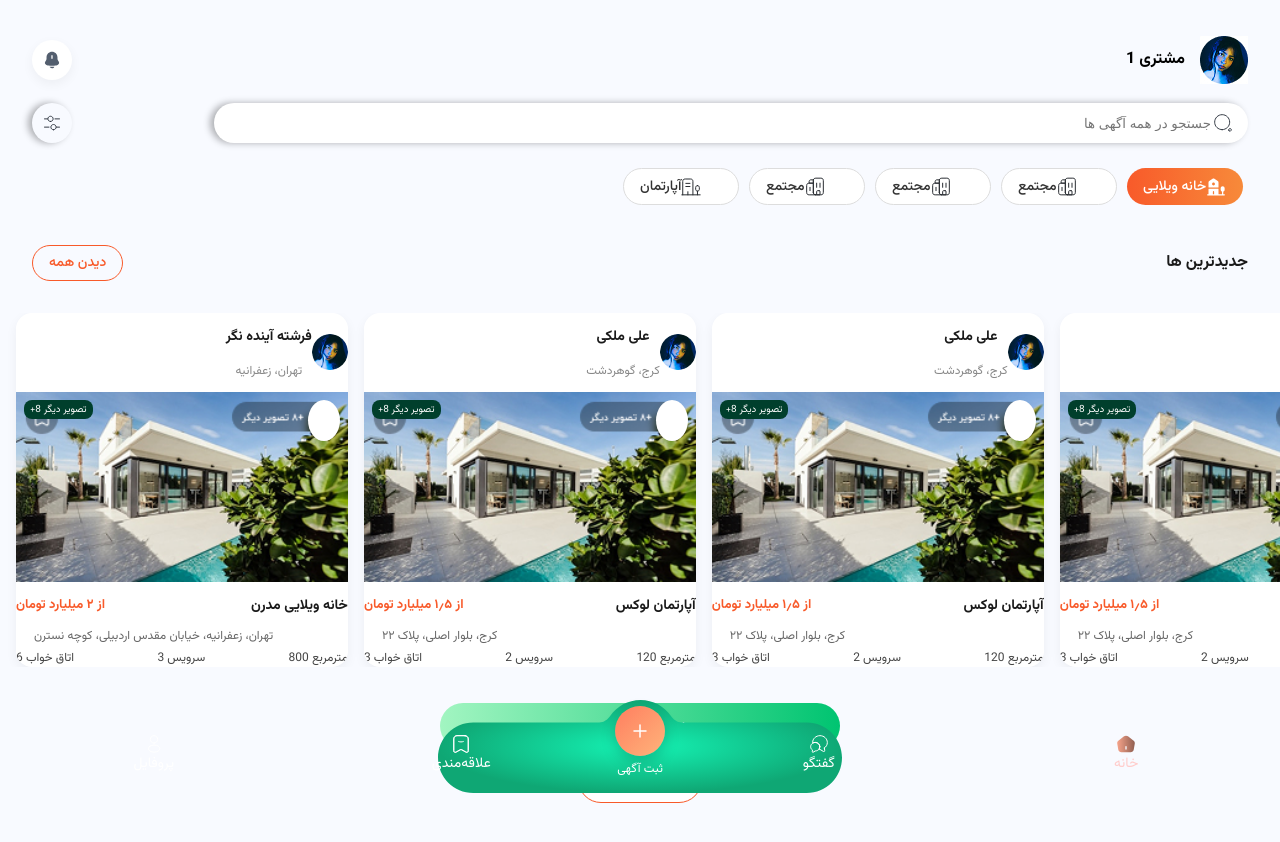
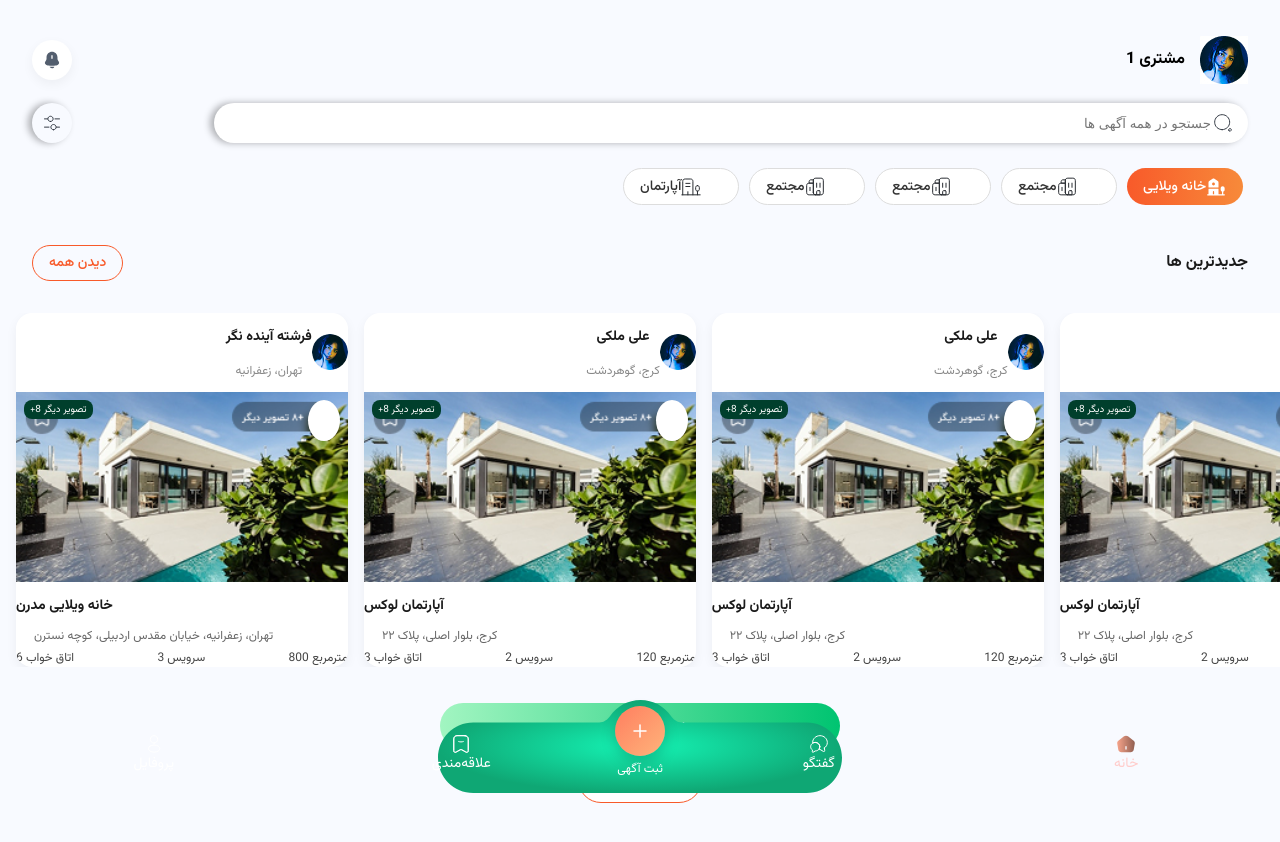
Before and after one commit to ebrahimhaddadi/plumb-app, a React (Vite) app: page / in a window 1280 px wide. Shown: the top 842 px of the page. Built offline with nearby package versions, Linux system fonts and the light colour scheme.

Commit message:
Update Card.tsx
delete price from card

```diff
--- a/src/components/card/Card.tsx
+++ b/src/components/card/Card.tsx
@@ -42,7 +42,7 @@ export default function Card(props: PropertyCardProps) {
             </div>
 
             <div className={styles.titleRow}>
-                <p className={styles.price}>از {price}</p>
+{/*                 <p className={styles.price}>از {price}</p> */}
                 <p className={styles.title}>{title}</p>
             </div>
 
```
